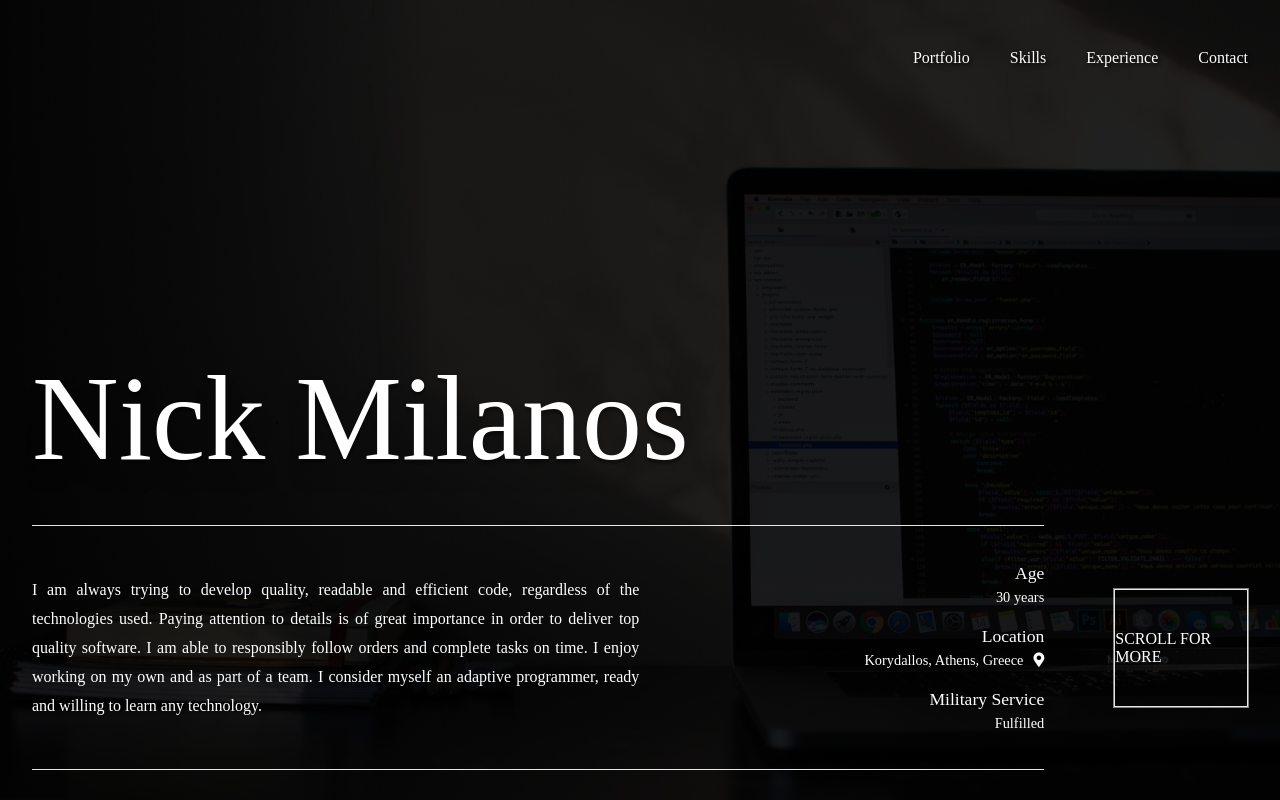
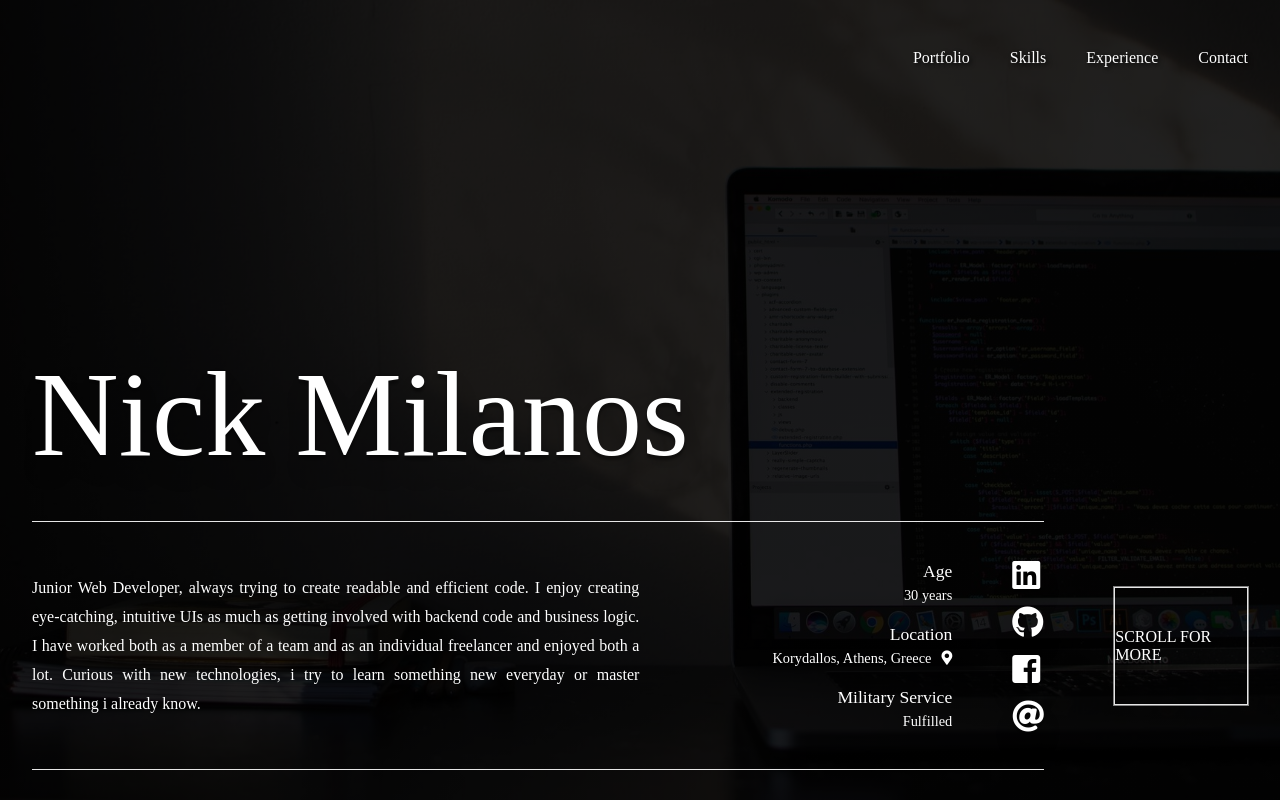
Before and after one commit to nickmilanos/nickmilanos.com, a React (Create React App) app: page / in a window 1280 px wide. Shown: the top 800 px of the page. Built offline with nearby package versions, Linux system fonts and the light colour scheme.

Commit message:
Latest Changes. Rework completed.

```diff
--- a/src/Components/Experience/Experience.js
+++ b/src/Components/Experience/Experience.js
@@ -4,7 +4,7 @@ import ExperienceSection from './ExprerienceSection/ExperienceSection';
 export const Experience = () => {
     return(
         <div className="experience mainSection">
-            <h1>Experiences</h1>
+            <h1>Experience</h1>
             <div className="eduexp">
                 <h2>Professional Experience</h2>
 				<ExperienceSection header="Freelancing (Sept 2020 - Present)"
--- a/src/Components/HeroImage/HeroImage.js
+++ b/src/Components/HeroImage/HeroImage.js
@@ -42,20 +42,29 @@ class HeroImage extends React.Component{
 				<div className="heroTextOutter" data-aos="fade-up">
 					<div className={`heroText ${this.state.isTextVisible ? "isVisible" : ""}`}>
 						<h1>Nick Milanos</h1>
-						{/* <p>Junior Web Developer</p> */}
 					</div>
 					<div className="heroDescriptionAndSeeMoreButton">
 						<div className="heroDescription">
 							<p className="fewWords">
-								I am always trying to develop quality, readable and efficient code, regardless of the technologies used.
-								Paying attention to details is of great importance in order to deliver top quality software.
-								I am able to responsibly follow orders and complete tasks on time.
-								I enjoy working on my own and as part of a team.
-								I consider myself an adaptive programmer, ready and willing to learn any technology.
+								Junior Web Developer, always trying to create readable and efficient code.
+								I enjoy creating eye-catching, intuitive UIs as much as getting involved with backend code and business logic.
+								I have worked both as a member of a team and as an individual freelancer and enjoyed both a lot.
+								Curious with new technologies, i try to learn something new everyday or master something i already know.
 							</p>
+							{this.state.width > 768 ? <div className="infoListAndSocialMedia">
 							<ul>
 								{Object.keys(this.state.personalInfo).map(key => <li key={key}> <span className="infoHeader">{key}</span> <span className="infoElement">{this.state.personalInfo[key]}</span> </li>)}
 							</ul>
+							<div className="socialMedia">
+								<a className="socialMediaIcon" href="https://www.linkedin.com/in/nick-milanos-879517177/" target="_blank" rel="noopener noreferrer"><i className="fab fa-linkedin fa-2x"></i></a>
+								<a className="socialMediaIcon" href="https://github.com/nickmilanos" target="_blank" rel="noopener noreferrer"><i className="fab fa-github fa-2x"></i></a>
+								<a className="socialMediaIcon" href="https://www.facebook.com/nikos.milan" target="_blank" rel="noopener noreferrer"><i className="fab fa-facebook-square fa-2x"></i></a>
+								<a className="socialMediaIcon" href="mailto:nickmilanos@hotmail.com" target="_blank" rel="noopener noreferrer"><i className="fas fa-at fa-2x"></i></a>
+							</div>
+							</div> :
+							<ul>
+								{Object.keys(this.state.personalInfo).map(key => <li key={key}> <span className="infoHeader">{key}</span> <span className="infoElement">{this.state.personalInfo[key]}</span> </li>)}
+							</ul> }
 						</div>
 						<div className="seeMoreButton btn btn-5" onClick={this.scrollDownButtonHandler}>SCROLL FOR MORE</div>
 					</div>
--- a/src/Components/HeroImage/_HeroImage.scss
+++ b/src/Components/HeroImage/_HeroImage.scss
@@ -93,6 +93,23 @@ $heroTextMargin: 37px;
 						width: auto;
 					}
 				}
+				.infoListAndSocialMedia{
+					@include flexLayout($justifyContent: space-between, $alignItems: center);
+					.socialMedia{
+						@include flexLayout($justifyContent: space-between, $flexDirection: column);
+						margin-left: 60px;
+						.socialMediaIcon{
+							color: white;
+							text-shadow: $primaryTextShadow;
+							transition: transform .1s;
+							&:not(:last-of-type){ margin-bottom: 15px; }
+							&:hover{
+								transform: scale(1.4);
+							}
+
+						}
+					}
+				}
 				@media (min-width: 768px){
 					margin-right: 70px;
 				}
--- a/src/Styles/App.css
+++ b/src/Styles/App.css
@@ -21,6 +21,9 @@ html, body {
   position: absolute;
   width: 100%;
   top: 100%;
+  left: 0;
+  right: 0;
+  margin: auto;
   background: #EBEBEB;
 }
 
@@ -435,6 +438,61 @@ h4 {
     text-align: right;
     width: auto;
   }
+}
+
+.hero_image .heroTextOutter .heroDescriptionAndSeeMoreButton .heroDescription .infoListAndSocialMedia {
+  display: -webkit-box;
+  display: -ms-flexbox;
+  display: flex;
+  -ms-flex-wrap: wrap;
+      flex-wrap: wrap;
+  -webkit-box-pack: justify;
+      -ms-flex-pack: justify;
+          justify-content: space-between;
+  -webkit-box-align: center;
+      -ms-flex-align: center;
+          align-items: center;
+  -webkit-box-orient: horizontal;
+  -webkit-box-direction: normal;
+      -ms-flex-direction: row;
+          flex-direction: row;
+}
+
+.hero_image .heroTextOutter .heroDescriptionAndSeeMoreButton .heroDescription .infoListAndSocialMedia .socialMedia {
+  display: -webkit-box;
+  display: -ms-flexbox;
+  display: flex;
+  -ms-flex-wrap: wrap;
+      flex-wrap: wrap;
+  -webkit-box-pack: justify;
+      -ms-flex-pack: justify;
+          justify-content: space-between;
+  -webkit-box-align: stretch;
+      -ms-flex-align: stretch;
+          align-items: stretch;
+  -webkit-box-orient: vertical;
+  -webkit-box-direction: normal;
+      -ms-flex-direction: column;
+          flex-direction: column;
+  margin-left: 60px;
+}
+
+.hero_image .heroTextOutter .heroDescriptionAndSeeMoreButton .heroDescription .infoListAndSocialMedia .socialMedia .socialMediaIcon {
+  color: white;
+  text-shadow: 0px 4px 3px rgba(0, 0, 0, 0.4), 0px 8px 13px rgba(0, 0, 0, 0.1), 0px 18px 23px rgba(0, 0, 0, 0.1);
+  -webkit-transition: -webkit-transform .1s;
+  transition: -webkit-transform .1s;
+  transition: transform .1s;
+  transition: transform .1s, -webkit-transform .1s;
+}
+
+.hero_image .heroTextOutter .heroDescriptionAndSeeMoreButton .heroDescription .infoListAndSocialMedia .socialMedia .socialMediaIcon:not(:last-of-type) {
+  margin-bottom: 15px;
+}
+
+.hero_image .heroTextOutter .heroDescriptionAndSeeMoreButton .heroDescription .infoListAndSocialMedia .socialMedia .socialMediaIcon:hover {
+  -webkit-transform: scale(1.4);
+          transform: scale(1.4);
 }
 
 @media (min-width: 768px) {
--- a/src/Styles/App.scss
+++ b/src/Styles/App.scss
@@ -39,7 +39,8 @@ html, body{
 .mainContainer {
     position: absolute;
 	width: 100%;
-    top: 100%;
+    top: 100%; left: 0; right: 0;
+	margin: auto;
     background: $mainGray;
     @media (max-width: 700px){ width: 99%; }
 }
```
